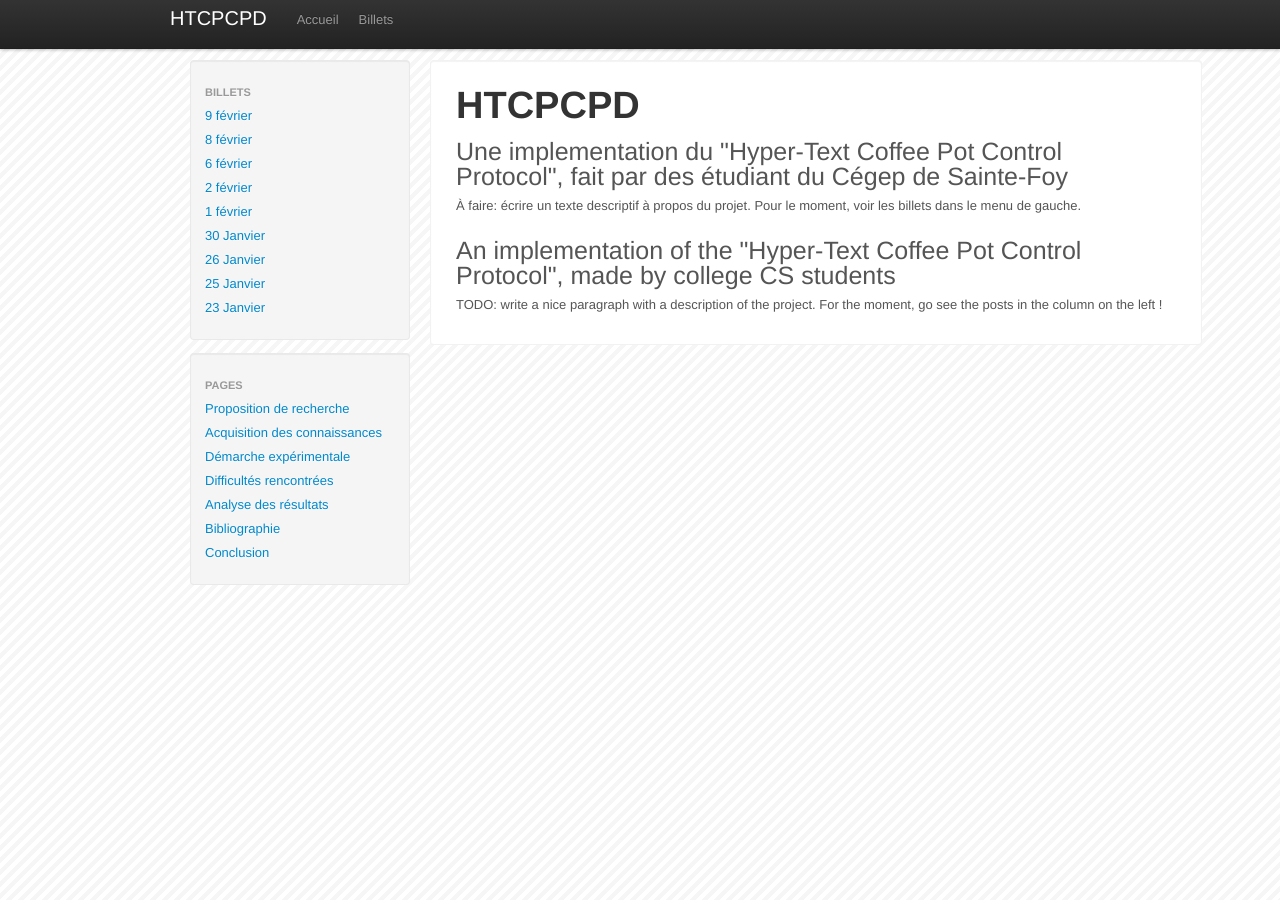
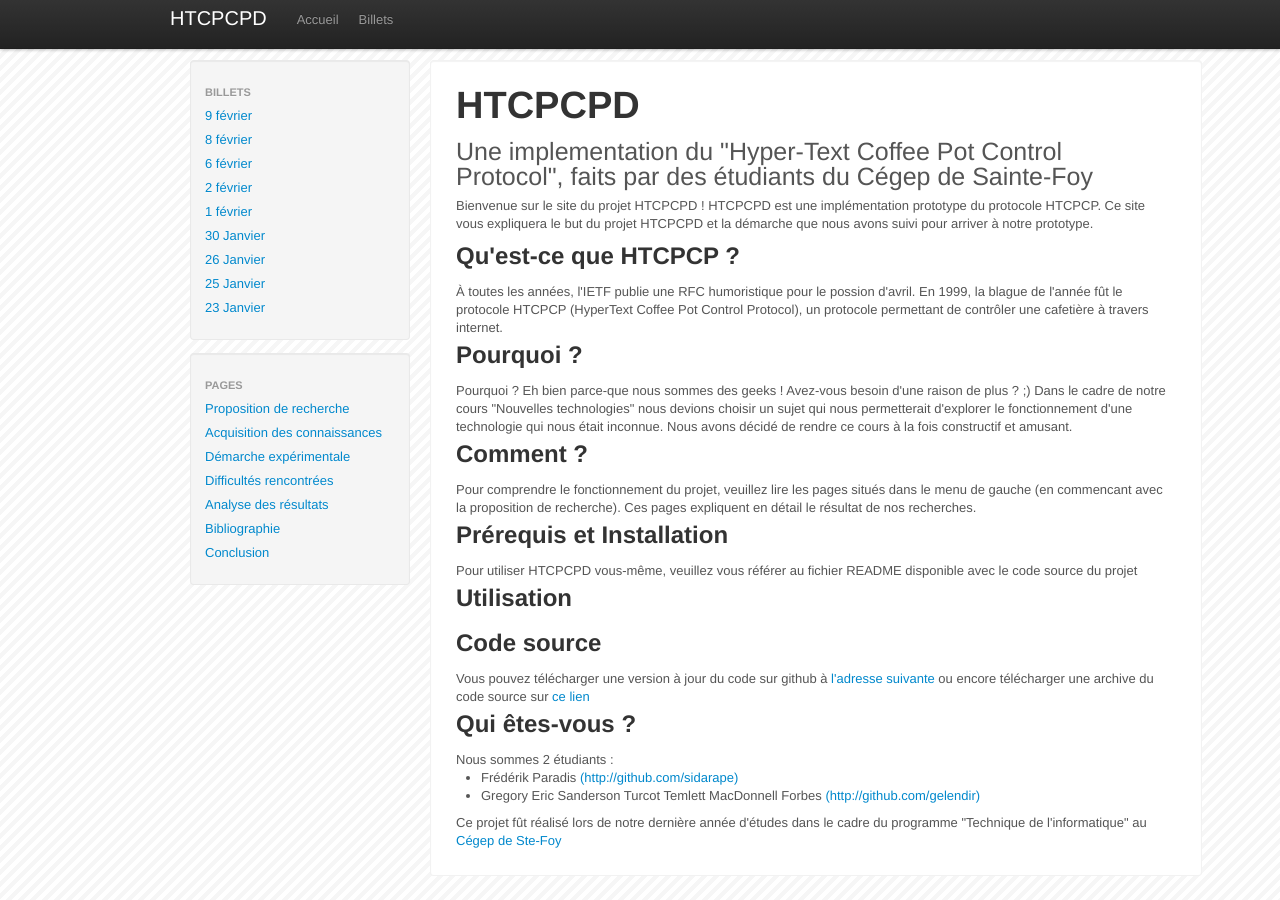
Before and after one commit to gelendir/htcpcpd, a Jekyll site: the page built from index.html, in a window 1280 px wide. Built offline with Jekyll 4.4.1, drawn with Linux system fonts in a browser that asks for light colours.

Commit message:
work on index page

```diff
--- a/index.html
+++ b/index.html
@@ -5,18 +5,52 @@
 
 <header class="head">
     <h1>HTCPCPD</h1>
-    <p>Une implementation du "Hyper-Text Coffee Pot Control Protocol", fait par des étudiant du Cégep de Sainte-Foy</p>
+    <p>Une implementation du "Hyper-Text Coffee Pot Control Protocol", faits par des étudiants du Cégep de Sainte-Foy</p>
 </header>
 
 <p>
-À faire: écrire un texte descriptif à propos du projet. Pour le moment, voir les billets dans le menu de gauche.
+    Bienvenue sur le site du projet HTCPCPD !
+    HTCPCPD est une implémentation prototype du protocole HTCPCP.
+    Ce site vous expliquera le but du projet HTCPCPD et la démarche que nous avons suivi pour arriver à notre prototype.
 </p>
 
-<br />
-<header class="head">
-    <p>An implementation of the "Hyper-Text Coffee Pot Control Protocol", made by college CS students</p>
-</header>
+<h2>Qu'est-ce que HTCPCP ?</h2>
 
-<p>
-TODO: write a nice paragraph with a description of the project. For the moment, go see the posts in the column on the left !
-</p>
+À toutes les années, l'IETF publie une RFC humoristique pour le possion d'avril.
+En 1999, la blague de l'année fût le protocole HTCPCP (HyperText Coffee Pot Control Protocol),
+un protocole permettant de contrôler une cafetière à travers internet.
+
+<h2>Pourquoi ?</h2>
+
+Pourquoi ? Eh bien parce-que nous sommes des geeks ! Avez-vous besoin d'une raison de plus ? ;)
+Dans le cadre de notre cours "Nouvelles technologies" nous devions choisir un sujet qui nous permetterait
+d'explorer le fonctionnement d'une technologie qui nous était inconnue.
+Nous avons décidé de rendre ce cours à la fois constructif et amusant.
+
+<h2>Comment ?</h2>
+
+Pour comprendre le fonctionnement du projet, veuillez lire les pages situés dans le menu de gauche
+(en commencant avec la proposition de recherche). Ces pages expliquent en détail le résultat de nos recherches.
+
+<h2>Prérequis et Installation</h2>
+
+Pour utiliser HTCPCPD vous-même, veuillez vous référer au fichier README disponible avec le code source du projet
+
+<h2>Utilisation</h2>
+
+<h2>Code source</h2>
+
+Vous pouvez télécharger une version à jour du code sur github à <a href="http://github.com/gelendir/htcpcpd">l'adresse suivante</a>
+ou encore télécharger une archive du code source sur <a href="{{ site.baseurl }}/htcpcpd.tar.bz2">ce lien</a>
+
+<h2>Qui êtes-vous ?</h2>
+
+Nous sommes 2 étudiants :
+
+<ul>
+    <li>Frédérik Paradis <a href="http://github.com/sidarape">(http://github.com/sidarape)</a></li>
+    <li>Gregory Eric Sanderson Turcot Temlett MacDonnell Forbes <a href="http://github.com/gelendir">(http://github.com/gelendir)</a></li>
+</ul>
+
+Ce projet fût réalisé lors de notre dernière année d'études dans le cadre du programme "Technique de l'informatique"
+au <a href="http://www.cegep-ste-foy.qc.ca">Cégep de Ste-Foy</a>
```
